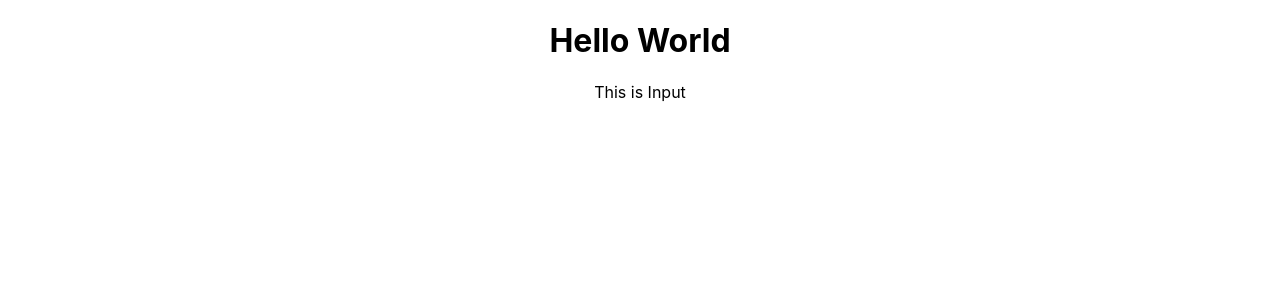
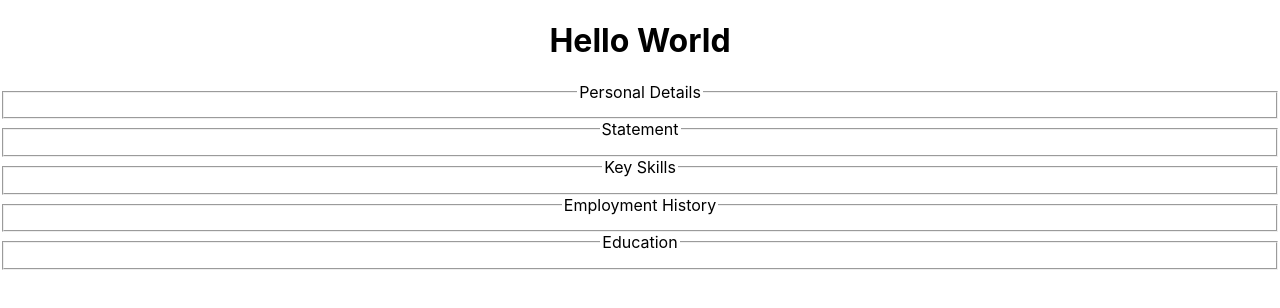
Before and after one commit to Fenroe/Another-CV-Builder, a React (Create React App) app: page / in a window 1280 px wide. Shown: the top 308 px of the page. Built offline with nearby package versions, Linux system fonts and the light colour scheme.

Commit message:
input update

```diff
--- a/src/components/Input/Input.js
+++ b/src/components/Input/Input.js
@@ -1,7 +1,21 @@
 function Input() {
     return (
         <div>
-            This is Input
+            <fieldset>
+                <legend>Personal Details</legend>
+            </fieldset>
+            <fieldset>
+                <legend>Statement</legend>
+            </fieldset>
+            <fieldset>
+                <legend>Key Skills</legend>
+            </fieldset>
+            <fieldset>
+                <legend>Employment History</legend>
+            </fieldset>
+            <fieldset>
+                <legend>Education</legend>
+            </fieldset>
         </div>
     )
 }
```
Also changed, not shown: 2 other files (tests, documents, lock files or other folders).
